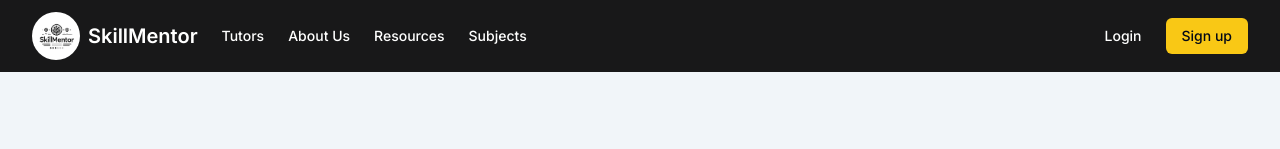
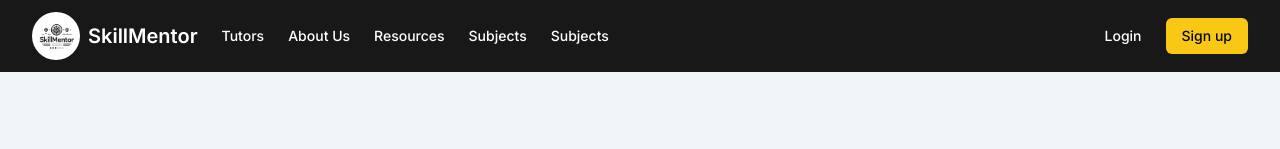
Before and after one commit to Jency96/skillmentor-frontend-final-v1, a React (Vite) app: page / in a window 1280 px wide. Shown: the top 149 px of the page. Built offline with nearby package versions, Linux system fonts and the light colour scheme; no server answers.

Commit message:
update navlink for student

```diff
--- a/src/components/Navigation.tsx
+++ b/src/components/Navigation.tsx
@@ -54,6 +54,14 @@ export function Navigation() {
 
       <NavLink
         to="/admin/subjects"
+        className="hover:text-primary transition-colors"
+        onClick={() => mobile && setIsOpen(false)}
+      >
+        Subjects
+      </NavLink>
+
+      <NavLink
+        to="/subjects"
         className="hover:text-primary transition-colors"
         onClick={() => mobile && setIsOpen(false)}
       >
```
